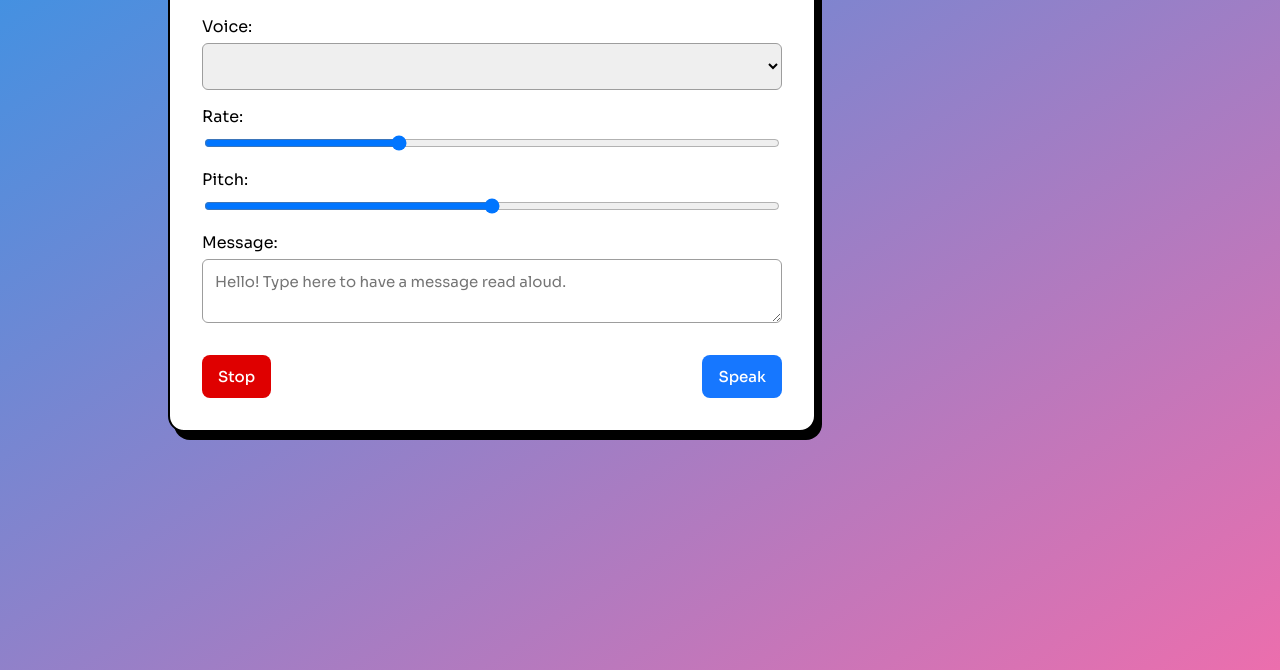
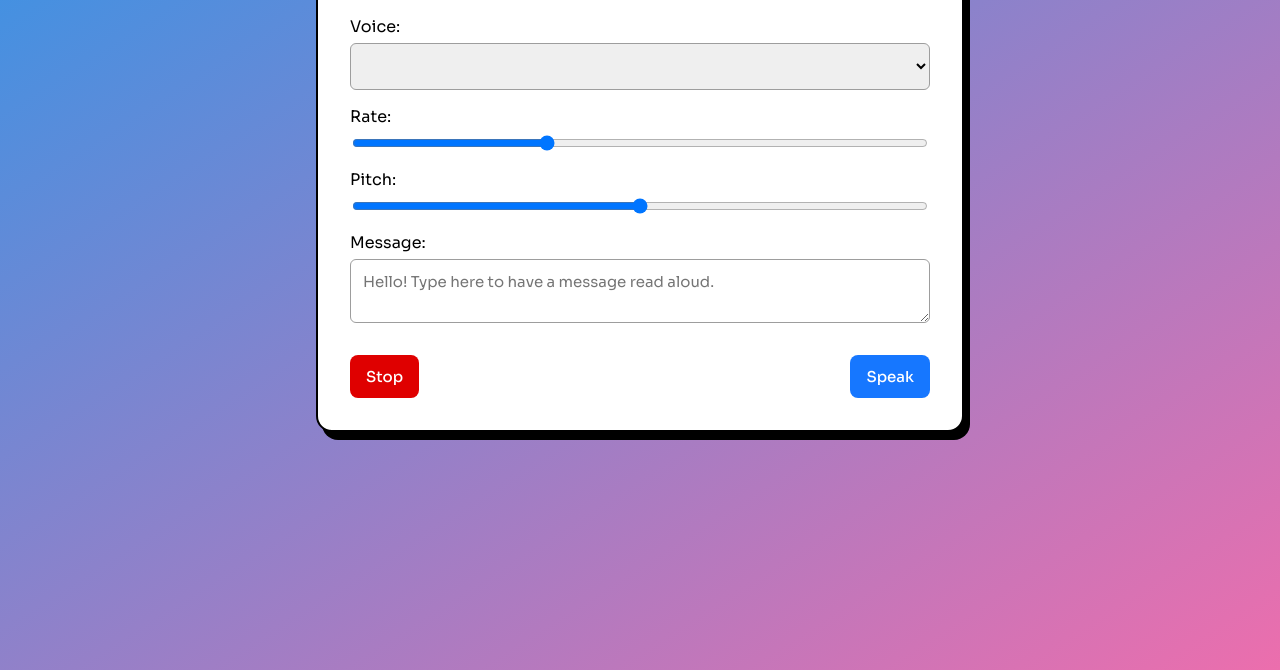
Before and after one commit to anniekoop/Text-to-Speech, a plain HTML site: page index.html in a window 1280 px wide. Shown: the part 146-816 px from the top of the page. Drawn offline with Linux system fonts and the light colour scheme.

Commit message:
Update styles.css

```diff
--- a/styles.css
+++ b/styles.css
@@ -14,7 +14,7 @@ body {
     flex-direction: column;
     gap: 1rem;
     width: 75vw;
-    margin-left: 12.5vw;
+    margin-left: auto;
     margin-right: auto;
     padding: 2rem;
     background: white;
```
